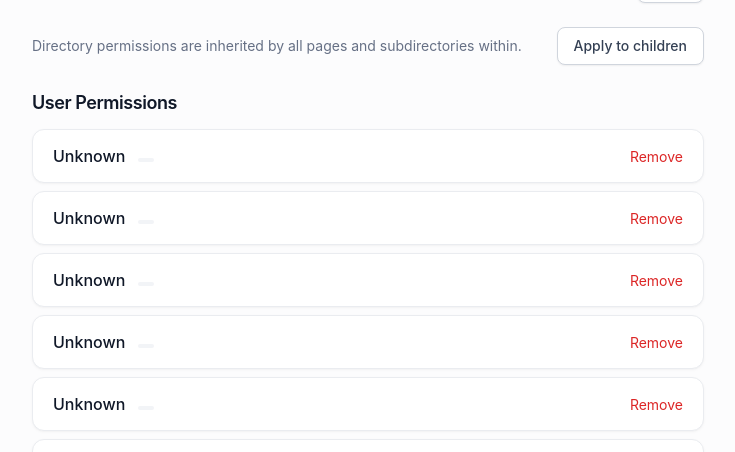
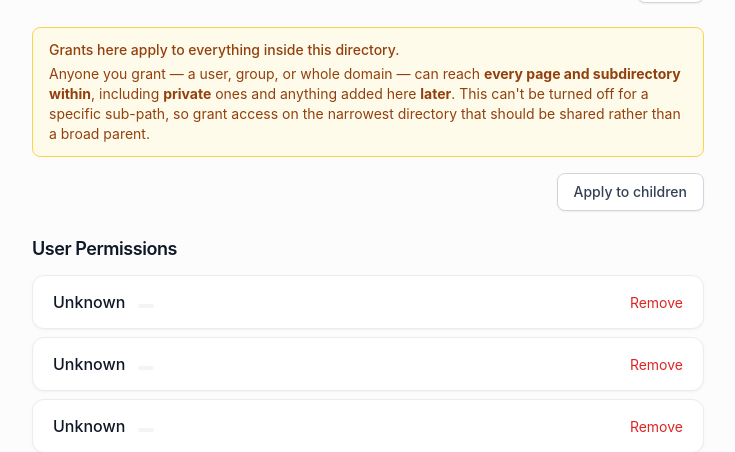
Before and after one commit to freelawproject/wiki, a Django app: template wiki/directories/templates/directories/permissions.html in a window 1280 px wide. Shown: the part 59-511 px from the top of the page, without its empty margins (144-879 px from the left). Run offline with Django 5.2, Linux system fonts and the light colour scheme; the template is opened without the code that fills it: values that come from a table or form of the project are taken from there, others are empty; data comes from the database, SQL or seed files in the repository; style sheets or scripts are compiled from the project's sources; some libraries are stand-ins or nearby versions.

Commit message:
Make directory-grant inheritance consequences obvious to users
Granting on a directory exposes everything beneath it — including private
pages and anything added later — and that can't be blocked on a sub-path.
Surface this where it matters:

- Directory permissions page: replace the muted one-line inheritance note
  with a prominent amber callout spelling out the full consequence.
- Help docs: fix an actively-misleading line that claimed a private child is
  protected from a parent grant "unless ... private" (it isn't — grants pierce
  visibility), and replace it with an IMPORTANT callout describing the real
  behavior and the "grant narrow / keep sensitive content outside" guidance.

Co-Authored-By: Claude Fable 5 <noreply@anthropic.com>

```diff
--- a/wiki/directories/templates/directories/permissions.html
+++ b/wiki/directories/templates/directories/permissions.html
@@ -10,16 +10,24 @@
     <a href="{{ directory.get_absolute_url }}" class="btn-outline text-sm">Back</a>
   </div>
 
-  <div class="flex items-center justify-between mb-6">
-    <p class="text-sm text-gray-500 dark:text-gray-400">
-      Directory permissions are inherited by all pages and subdirectories within.
+  <div class="rounded-lg border border-amber-300 dark:border-amber-700 bg-amber-50 dark:bg-amber-900/20 px-4 py-3 mb-4 text-sm text-amber-800 dark:text-amber-200">
+    <p class="font-medium">Grants here apply to everything inside this directory.</p>
+    <p class="mt-1">
+      Anyone you grant — a user, group, or whole domain — can reach
+      <strong>every page and subdirectory within</strong>, including
+      <strong>private</strong> ones and anything added here <strong>later</strong>.
+      This can't be turned off for a specific sub-path, so grant access on the
+      narrowest directory that should be shared rather than a broad parent.
     </p>
+  </div>
+
+  <div class="flex items-center justify-end mb-6">
     {% if directory.path %}
-      <a href="{% url 'directory_apply_permissions' path=directory.path %}" class="btn-outline text-sm whitespace-nowrap ml-4">
+      <a href="{% url 'directory_apply_permissions' path=directory.path %}" class="btn-outline text-sm whitespace-nowrap">
         Apply to children
       </a>
     {% else %}
-      <a href="{% url 'directory_apply_permissions_root' %}" class="btn-outline text-sm whitespace-nowrap ml-4">
+      <a href="{% url 'directory_apply_permissions_root' %}" class="btn-outline text-sm whitespace-nowrap">
         Apply to children
       </a>
     {% endif %}
```
Also changed, not shown: wiki/pages/management/commands/seed_help_pages.py (+15 -4 lines).
